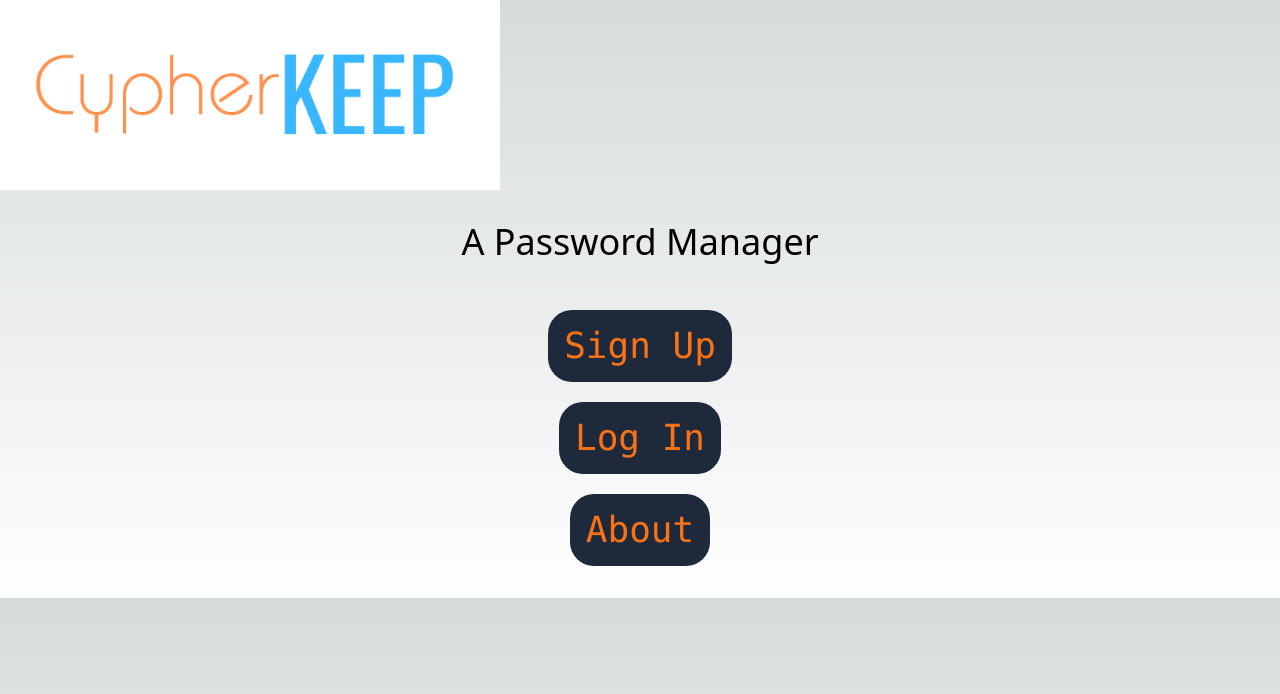
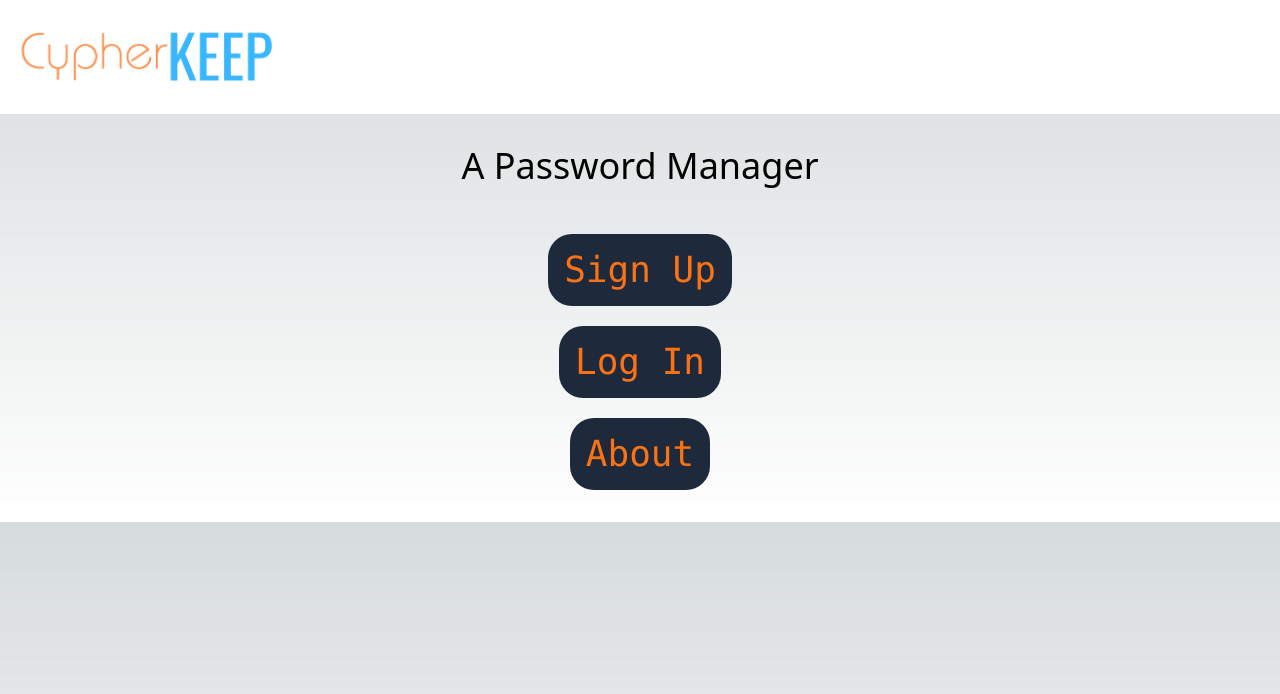
Before and after one commit to joshua95-web/cypherkeep, a Next.js app: page / in a window 1280 px wide. Shown: the top 694 px of the page. Built offline with nearby package versions, Linux system fonts and the light colour scheme.

Commit message:
experimenting with navbar size, considering changing logo colours especially background

```diff
--- a/app/layout.tsx
+++ b/app/layout.tsx
@@ -19,7 +19,13 @@ export default function RootLayout({
   return (
     <html lang="en">
       <body className={inter.className}>
-        <nav><Image src={logo} alt="logo" width={500} height={100}/></nav>{children}</body>
+        <nav className='bg-white'>
+          <Image
+        src={logo}
+        alt="logo"
+        width={300}
+        height={50}/>
+        </nav>{children}</body>
     </html>
   )
 }
```
